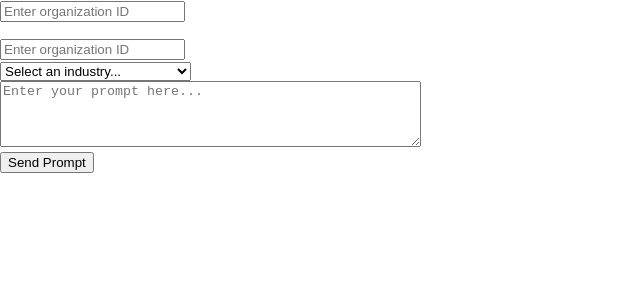
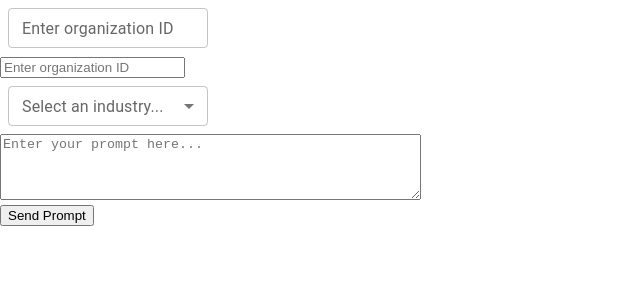
Before and after one commit to t-pawlisiak/hackathon-ui, a React (Create React App) app: page / in a window 1280 px wide. Shown: the top 300 px of the page, without its empty margins (0-640 px from the left). Built offline with nearby package versions, Linux system fonts and the light colour scheme.

Commit message:
Material UI

```diff
--- a/package.json
+++ b/package.json
@@ -3,6 +3,9 @@
   "version": "0.1.0",
   "private": true,
   "dependencies": {
+    "@emotion/react": "^11.11.1",
+    "@emotion/styled": "^11.11.0",
+    "@mui/material": "^5.14.5",
     "@testing-library/jest-dom": "^5.17.0",
     "@testing-library/react": "^13.4.0",
     "@testing-library/user-event": "^13.5.0",
--- a/src/components/IndustrySelect.tsx
+++ b/src/components/IndustrySelect.tsx
@@ -1,4 +1,5 @@
 import React, { useState } from 'react';
+import { Select, MenuItem, FormControl, InputLabel } from '@mui/material';
 
 const IndustrySelect: React.FC = () => {
   const [industry, setIndustry] = useState<string | undefined>(undefined);
@@ -37,17 +38,19 @@ const IndustrySelect: React.FC = () => {
   ];
 
   return (
-    <select
-      value={industry}
-      onChange={(e) => setIndustry(e.target.value)}
-    >
-      <option value={undefined}>Select an industry...</option>
-      {organizationIndustries.map((industryOption) => (
-        <option key={industryOption.value} value={industryOption.value}>
-          {industryOption.label}
-        </option>
-      ))}
-    </select>
+    <FormControl sx={{ m: 1, minWidth: 200 }} size="small">
+      <InputLabel>Select an industry...</InputLabel>
+      <Select
+        value={industry}
+        onChange={(e) => setIndustry(e.target.value as string)}
+      >
+        {organizationIndustries.map((industryOption) => (
+          <MenuItem key={industryOption.value} value={industryOption.value}>
+            {industryOption.label}
+          </MenuItem>
+        ))}
+      </Select>
+    </FormControl>
   );
 };
 
--- a/src/components/OrganizationSearch.tsx
+++ b/src/components/OrganizationSearch.tsx
@@ -1,12 +1,13 @@
 import React, { useState } from 'react';
+import { Autocomplete, TextField, FormControl } from '@mui/material';
 
 interface Organization {
   id: string;
   name: string;
 }
 
-const mockOrganizations = (string: string) => {
-    const chars = string.slice(0, 12);
+const mockOrganizations = (inputValue: string) => {
+  const chars = inputValue.slice(0, 12);
   const organizations = [];
 
   for (let i = 0; i < 10; i++) {
@@ -16,50 +17,46 @@ const mockOrganizations = (string: string) => {
     });
   }
 
-    console.log(organizations);
-
   return organizations;
-}
+};
 
 const OrganizationSearch: React.FC = () => {
   const [searchText, setSearchText] = useState('');
   const [suggestions, setSuggestions] = useState<Organization[]>([]);
 
-  const handleSearchChange = async (event: React.ChangeEvent<HTMLInputElement>) => {
-    const inputValue = event.target.value;
-    setSearchText(inputValue);
+  const handleSearchChange = async (event: React.ChangeEvent<{}>, newValue: string | null) => {
+    if (newValue) {
+      setSearchText(newValue);
 
-    if (inputValue.length >= 3) {
-    //   try {
-        // const response = await fetch(`/api/organizations?query=${inputValue}`);
-        // if (response.ok) {
-          const matchingOrganizations = mockOrganizations(inputValue); //await response.json();
+      if (newValue.length >= 3) {
+        const matchingOrganizations = mockOrganizations(newValue); //await response.json();
         setSuggestions(matchingOrganizations);
-        // } else {
-        //   console.error('Failed to fetch organizations');
-        // }
-    //   } catch (error) {
-    //     console.error('Error fetching organizations', error);
-    //   }
       } else {
         setSuggestions([]);
+      }
     }
   };
 
   return (
-    <div>
-      <input
-        type="text"
-        placeholder="Enter organization ID"
+    <FormControl sx={{ m: 1, minWidth: 200 }}>
+      <Autocomplete
+        size="small"
+        freeSolo
+        filterOptions={(x) => x}
+        options={suggestions.map((org) => org.name)}
         value={searchText}
         onChange={handleSearchChange}
+        renderInput={(params) => (
+          <TextField
+            {...params}
+            type="text"
+            label="Enter organization ID"
+            value={searchText}
+            onChange={(e) => handleSearchChange(e, e.target.value)}
           />
-      <ul>
-        {suggestions.map(org => (
-          <li key={org.id}>{org.name}</li>
-        ))}
-      </ul>
-    </div>
+        )}
+      />
+    </FormControl>
   );
 };
 
```
Also changed, not shown: 1 other file (tests, documents, lock files or other folders). Lines whose indentation alone changed are shown as unchanged.
